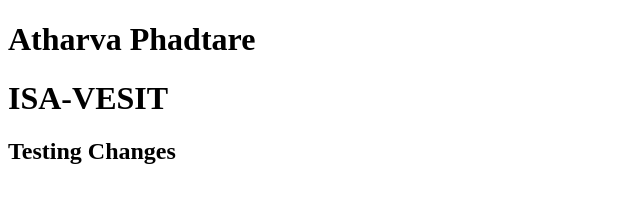
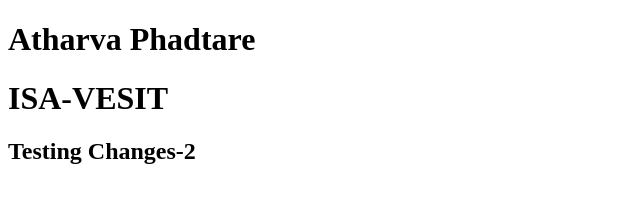
Before and after one commit to atharvamp04/git, a plain HTML site: page index.html in a window 1280 px wide. Shown: the full height of the page, 0-640 px from the left. Drawn offline with Linux system fonts and the light colour scheme.

Commit message:
new change 2

```diff
--- a/index.html
+++ b/index.html
@@ -9,6 +9,6 @@
     <h1>Atharva Phadtare</h1>
     <h1>ISA-VESIT</h1>
 
-    <h2>Testing Changes</h2>
+    <h2>Testing Changes-2</h2>
 </body>
 </html>
```
